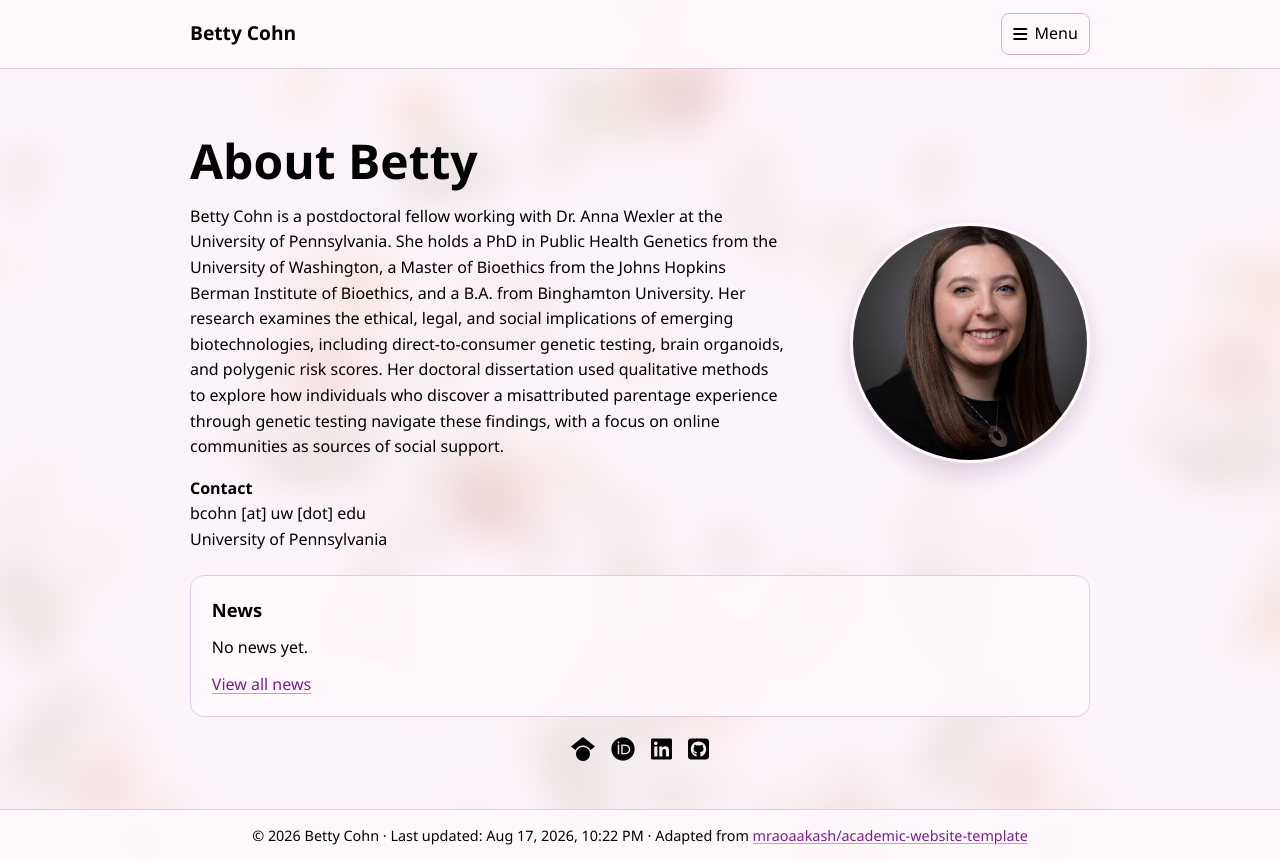
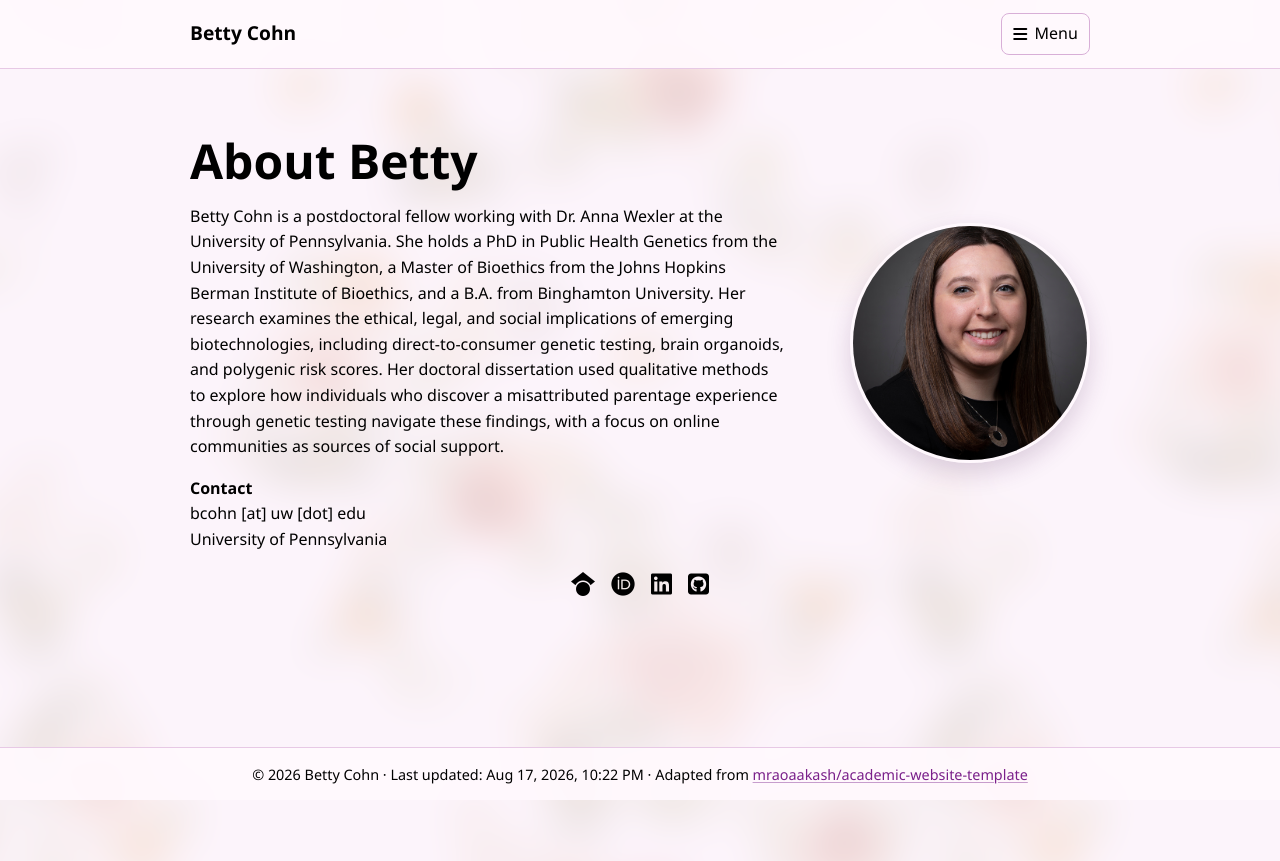
Before and after one commit to bettycohn/bettycohn.github.io, a website: page index.html in a window 1280 px wide. After the commit the page ends 800 px from the top, so only its background shows below. Drawn offline with Linux system fonts and the light colour scheme.

Commit message:
Add files via upload

```diff
--- a/index.html
+++ b/index.html
@@ -21,11 +21,6 @@
         </div>
         <img class="profile-pic" id="profileImage" src="assets/prof_pic.jpg" alt="Profile photo">
       </div>
-      <section class="news-section" aria-labelledby="news-title">
-        <h2 id="news-title">News</h2>
-        <div class="news-scroll" id="homeNewsList" aria-label="Recent news" aria-live="polite"></div>
-        <p class="news-more"><a href="pages/news.html">View all news</a></p>
-      </section>
       <div class="social-links" id="socialLinks" aria-label="Social links"></div>
     </div>
   </header>
@@ -33,6 +28,5 @@
   <footer class="site-footer" data-site-footer></footer>
 
   <script src="site/script.js"></script>
-  <script src="site/news.js"></script>
 </body>
 </html>
```
